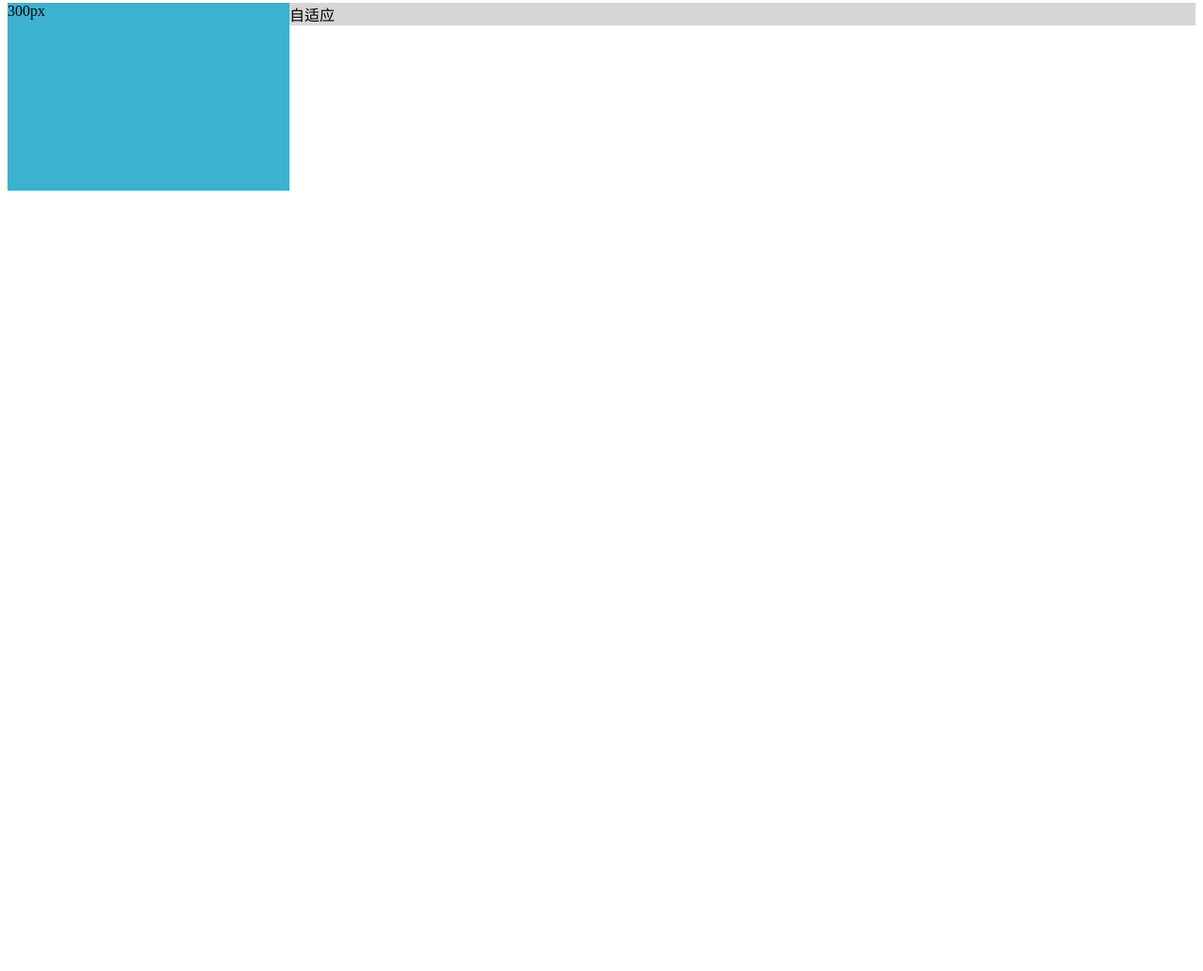
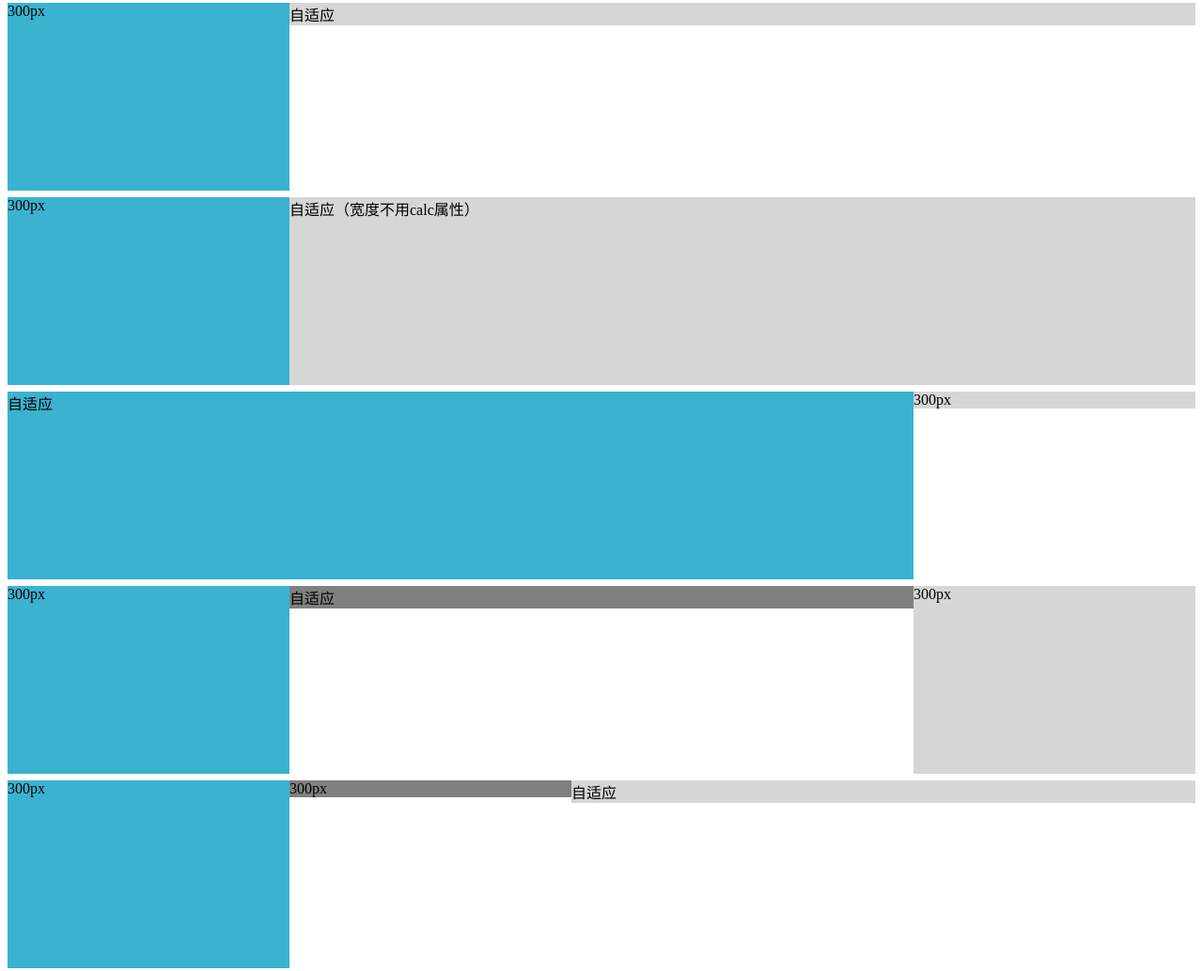
Before and after one commit to wkstudy/2018ife, a plain HTML site: page 6/layout_position/demo_position.html in a window 1280 px wide. Shown: the part 212-1246 px from the top of the page at 94% size. Before the commit the page ends 800 px from the top, so only its background shows below. Drawn offline with Linux system fonts and the light colour scheme.

Commit message:
add flex 布局
finish flex 布局

```diff
--- a/6/layout_position/demo_position.html
+++ b/6/layout_position/demo_position.html
@@ -36,6 +36,72 @@
 		top: 0;
 		width: calc(100% - 300px);
 		background-color: #D6D6D6;
+
+	}
+	#left_sec_not_calc {
+		width: 300px;
+		height: 200px;
+		position: absolute;
+		top: 0;
+		left: 0;
+		background-color: #3BB2D0;
+	}
+	#right_sec_not_calc {
+		margin-left: 300px;
+		background-color: #D6D6D6;
+		height: 200px;
+	}
+	#left_thd {
+		width: calc(100% - 300px);
+		height: 200px;
+		background-color: #3BB2D0;
+	}
+	#right_thd {
+		position: absolute;
+		right: 0;
+		top: 0;
+		width: 300px;
+		background-color: #D6D6D6;
+	}
+	#sub {
+		width: 300px;
+		height: 200px;
+		background-color: #3BB2D0;
+	}
+	#main {
+		width: calc(100% - 600px);
+		position: absolute;
+		top: 0;
+		background-color: gray;
+		margin-left: 300px;
+
+	}
+	#extra {
+		width: 300px;
+		height: 200px;
+		position: absolute;
+		top: 0;
+		right: 0;
+		background-color: #D6D6D6;
+	}
+	#sub_n {
+		background-color: #3BB2D0;
+		width: 300px;
+		height: 200px;
+	}
+	#main_n {
+		position: absolute;
+		top:0;
+		left: 300px;
+		width: 300px;
+		background-color: gray;
+	}
+	#extra_n {
+		position: absolute;
+		top: 0;
+		margin-left: 600px;
+		width: calc(100% - 600px);
+		background-color: #D6D6D6;
 	}
 	</style>
 </head>
@@ -48,5 +114,23 @@
 		<div id="left_sec">300px</div>
 		<div id="right_sec">自适应</div>
 	</div>
+	<div class="container">
+		<div id="right_sec_not_calc">自适应（宽度不用calc属性）</div>
+		<div id="left_sec_not_calc">300px</div>
+	</div>
+	<div class="container">
+		<div id="left_thd">自适应</div>
+		<div id="right_thd">300px</div>
+	</div>
+	<div class="container">
+		<div id="sub">300px</div>
+		<div id="main">自适应</div>
+		<div id="extra">300px</div>
+	</div>
+	<div class="container">
+		<div id="sub_n">300px</div>
+		<div id="main_n">300px</div>
+		<div id="extra_n">自适应</div>
+	</div>
 </body>
 </html>
```
Also changed, not shown: 6/layout_flex/demo_flex.html (added, +86 -0 lines), 6/README.md.
